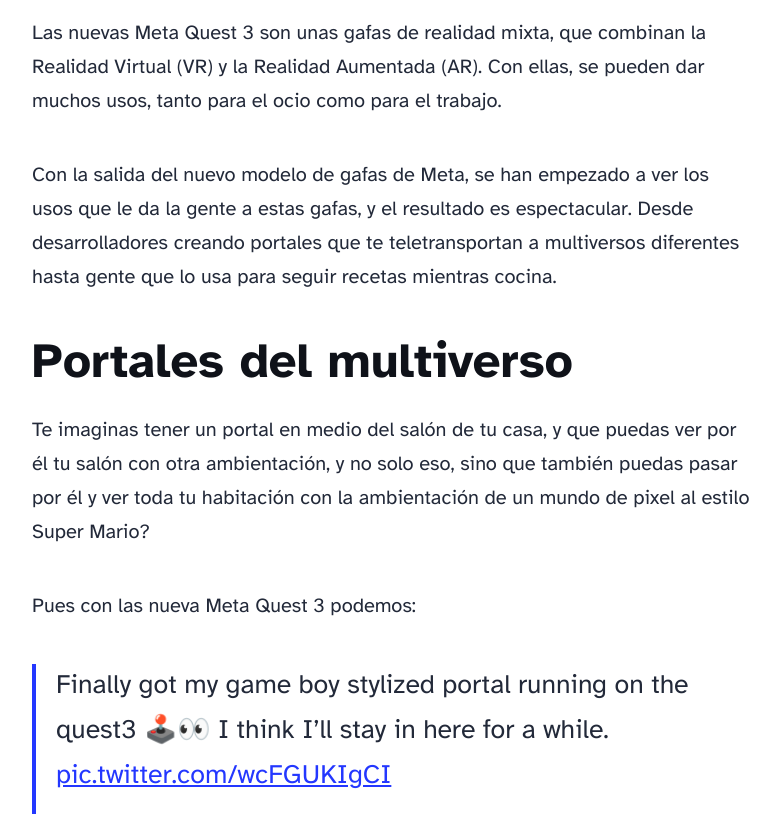
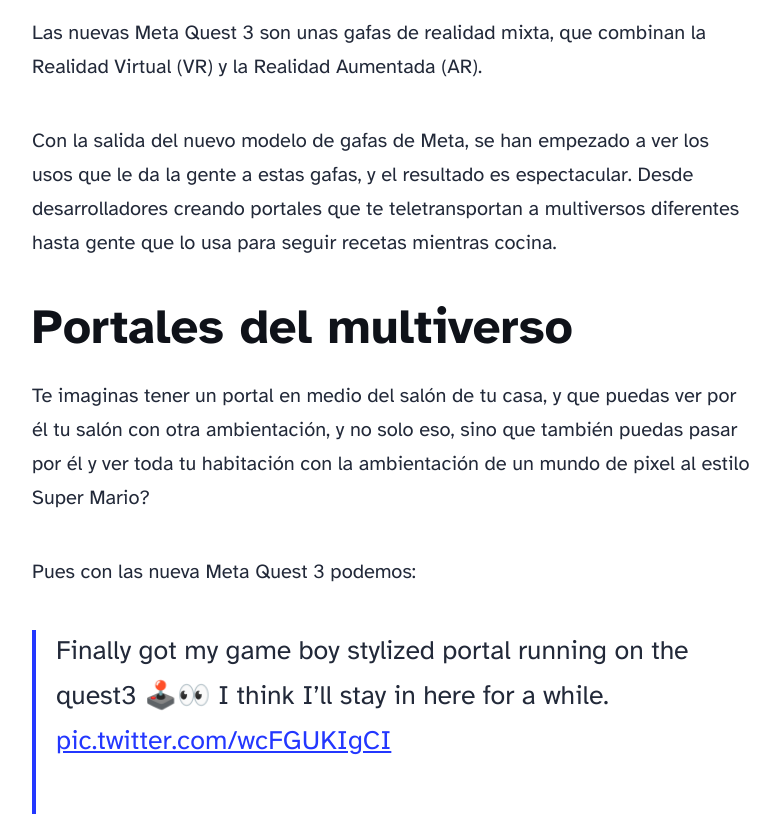
Before and after one commit to jsanchezpc/blogt, an Astro site: page /kkissta/blog/quest3 in a window 1280 px wide. Shown: the part 1184-1998 px from the top of the page, without its empty margins (248-1028 px from the left). Built offline with nearby package versions, Linux system fonts and the light colour scheme; Astro itself is replaced by a stand-in of ours.

Commit message:
Update quest3.md

```diff
--- a/src/content/blog/quest3.md
+++ b/src/content/blog/quest3.md
@@ -5,7 +5,7 @@
 heroImage: 'https://res.cloudinary.com/ddrdgau1e/image/upload/f_auto,q_auto/v1/kkissta/u6dimj0htxzx9vreok5k'
 ---
 
-Las nuevas Meta Quest 3 son unas gafas de realidad mixta, que combinan la Realidad Virtual (VR) y la Realidad Aumentada (AR). Con ellas, se pueden dar muchos usos, tanto para el ocio como para el trabajo.
+Las nuevas Meta Quest 3 son unas gafas de realidad mixta, que combinan la Realidad Virtual (VR) y la Realidad Aumentada (AR).
 
 Con la salida del nuevo modelo de gafas de Meta, se han empezado a ver los usos que le da la gente a estas gafas, y el resultado es espectacular. Desde desarrolladores creando portales que te teletransportan a multiversos diferentes hasta gente que lo usa para seguir recetas mientras cocina.
 
```
